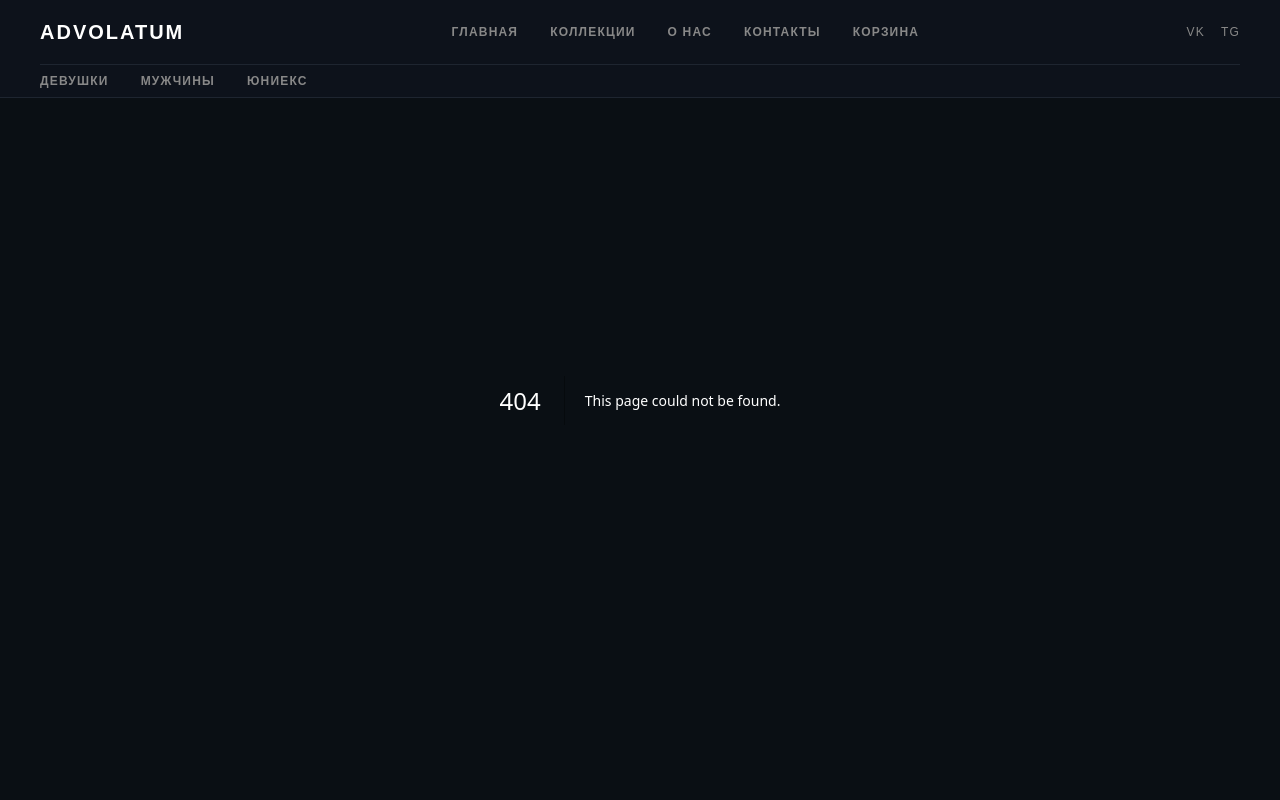
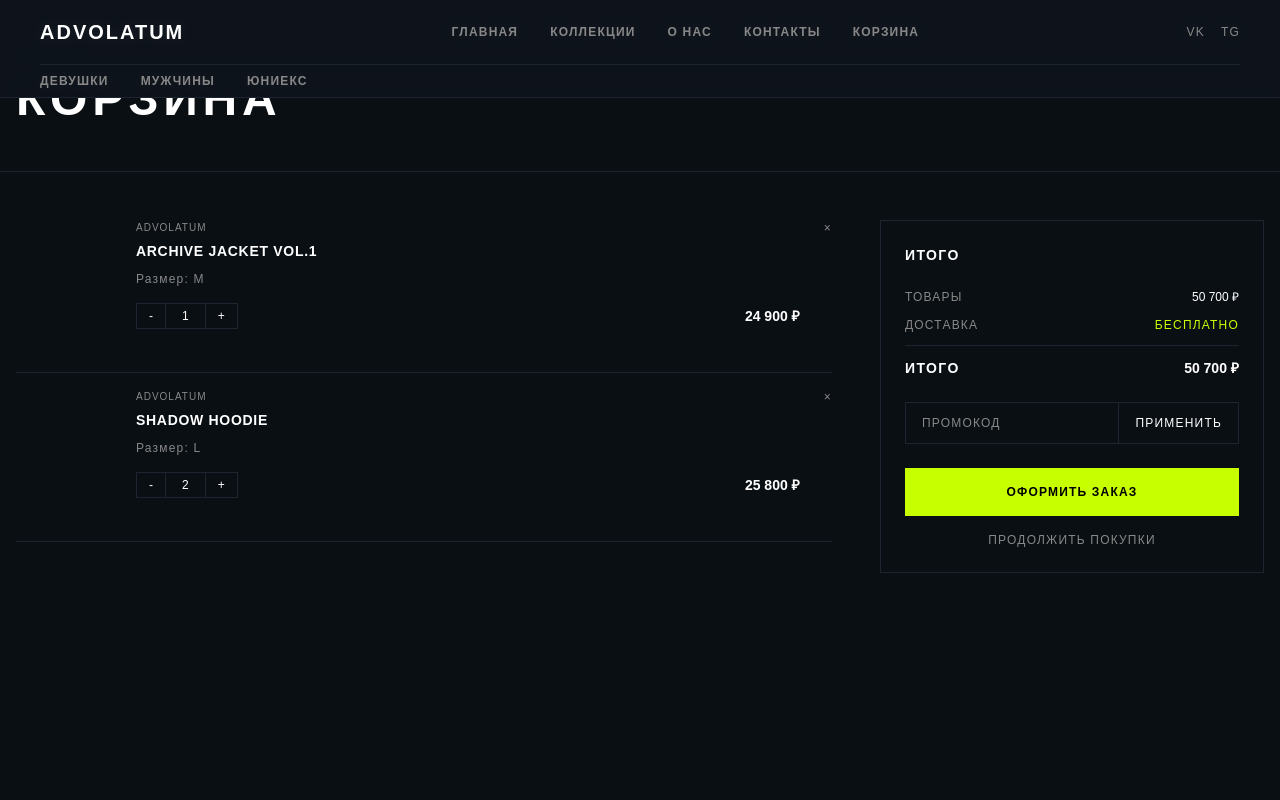
Before and after one commit to thed1m3dr0ll/advolatum, a Next.js app: page /cart in a window 1280 px wide. Before the commit this address had no page. Shown: the top 800 px of the page. Built offline with nearby package versions, Linux system fonts and the light colour scheme; a web font is replaced by a local one.

Commit message:
Create cart page

```diff
--- /dev/null
+++ b/src/app/cart/page.tsx
@@ -0,0 +1,133 @@
+import { Metadata } from 'next';
+import Header from '@/components/Header';
+import Footer from '@/components/Footer';
+import Link from 'next/link';
+
+export const metadata: Metadata = {
+  title: 'Корзина | ADVOLATUM',
+};
+
+// Sample cart items for demonstration
+const cartItems = [
+  { id: 1, name: 'ARCHIVE JACKET VOL.1', price: 24900, size: 'M', quantity: 1, slug: 'archive-jacket-vol1' },
+  { id: 2, name: 'SHADOW HOODIE', price: 12900, size: 'L', quantity: 2, slug: 'shadow-hoodie' },
+];
+
+export default function CartPage() {
+  const subtotal = cartItems.reduce((sum, item) => sum + item.price * item.quantity, 0);
+  const delivery = 0;
+  const total = subtotal + delivery;
+
+  return (
+    <>
+      <Header />
+      <main className="bg-adv-dark min-h-screen">
+        {/* Page Header */}
+        <div className="border-b border-adv-border px-4 py-12">
+          <div className="max-w-7xl mx-auto">
+            <p className="text-adv-gray text-[10px] tracking-widest uppercase mb-3">ADVOLATUM</p>
+            <h1 className="text-white text-5xl font-bold tracking-widest uppercase">КОРЗИНА</h1>
+          </div>
+        </div>
+
+        <div className="max-w-7xl mx-auto px-4 py-12">
+          {cartItems.length === 0 ? (
+            <div className="text-center py-20">
+              <p className="text-adv-gray text-sm tracking-widest mb-8">КОРЗИНА ПУСТА</p>
+              <Link
+                href="/catalog"
+                className="inline-block border border-adv-accent text-adv-accent text-xs font-bold tracking-widest px-12 py-4 hover:bg-adv-accent hover:text-black transition-colors"
+              >
+                ПЕРЕЙТИ В КАТАЛОГ
+              </Link>
+            </div>
+          ) : (
+            <div className="grid grid-cols-1 lg:grid-cols-3 gap-12">
+              {/* Cart Items */}
+              <div className="lg:col-span-2 space-y-4">
+                {cartItems.map((item) => (
+                  <div key={item.id} className="flex gap-6 border-b border-adv-border pb-6">
+                    {/* Product image placeholder */}
+                    <div className="w-24 h-32 bg-adv-dark-secondary flex-shrink-0" />
+                    {/* Product details */}
+                    <div className="flex-1">
+                      <p className="text-adv-gray text-[10px] tracking-widest uppercase mb-1">ADVOLATUM</p>
+                      <Link
+                        href={`/catalog/${item.slug}`}
+                        className="text-white text-sm font-semibold tracking-wider hover:text-adv-accent transition-colors"
+                      >
+                        {item.name}
+                      </Link>
+                      <p className="text-adv-gray text-xs tracking-widest mt-2">Размер: {item.size}</p>
+                      <div className="flex items-center justify-between mt-4">
+                        {/* Quantity */}
+                        <div className="flex items-center border border-adv-border">
+                          <button className="text-white text-xs px-3 py-1 hover:bg-adv-dark-secondary transition-colors">-</button>
+                          <span className="text-white text-xs px-4 py-1 border-x border-adv-border">{item.quantity}</span>
+                          <button className="text-white text-xs px-3 py-1 hover:bg-adv-dark-secondary transition-colors">+</button>
+                        </div>
+                        {/* Price */}
+                        <p className="text-white text-sm font-bold">
+                          {(item.price * item.quantity).toLocaleString('ru-RU')} ₽
+                        </p>
+                      </div>
+                    </div>
+                    {/* Remove button */}
+                    <button className="text-adv-gray hover:text-white transition-colors text-xs tracking-widest self-start">
+                      ×
+                    </button>
+                  </div>
+                ))}
+              </div>
+
+              {/* Order Summary */}
+              <div className="lg:col-span-1">
+                <div className="border border-adv-border p-6">
+                  <h2 className="text-white text-sm font-bold tracking-widest uppercase mb-6">ИТОГО</h2>
+                  <div className="space-y-3 mb-6">
+                    <div className="flex justify-between">
+                      <span className="text-adv-gray text-xs tracking-widest">ТОВАРЫ</span>
+                      <span className="text-white text-xs">{subtotal.toLocaleString('ru-RU')} ₽</span>
+                    </div>
+                    <div className="flex justify-between">
+                      <span className="text-adv-gray text-xs tracking-widest">ДОСТАВКА</span>
+                      <span className="text-adv-accent text-xs tracking-widest">БЕСПЛАТНО</span>
+                    </div>
+                    <div className="border-t border-adv-border pt-3 flex justify-between">
+                      <span className="text-white text-sm font-bold tracking-widest">ИТОГО</span>
+                      <span className="text-white text-sm font-bold">{total.toLocaleString('ru-RU')} ₽</span>
+                    </div>
+                  </div>
+                  {/* Promo code */}
+                  <div className="flex mb-6">
+                    <input
+                      type="text"
+                      placeholder="ПРОМОКОД"
+                      className="flex-1 bg-transparent border border-adv-border text-white text-xs tracking-widest placeholder-adv-gray px-4 py-3 focus:outline-none focus:border-adv-accent transition-colors"
+                    />
+                    <button className="border border-l-0 border-adv-border text-white text-xs tracking-widest px-4 hover:bg-adv-dark-secondary transition-colors">
+                      ПРИМЕНИТЬ
+                    </button>
+                  </div>
+                  <Link
+                    href="/checkout"
+                    className="block w-full bg-adv-accent text-black text-xs font-bold tracking-widest py-4 text-center hover:opacity-90 transition-opacity"
+                  >
+                    ОФОРМИТЬ ЗАКАЗ
+                  </Link>
+                  <Link
+                    href="/catalog"
+                    className="block w-full text-center text-adv-gray text-xs tracking-widest mt-4 hover:text-white transition-colors"
+                  >
+                    ПРОДОЛЖИТЬ ПОКУПКИ
+                  </Link>
+                </div>
+              </div>
+            </div>
+          )}
+        </div>
+      </main>
+      <Footer />
+    </>
+  );
+}
```
